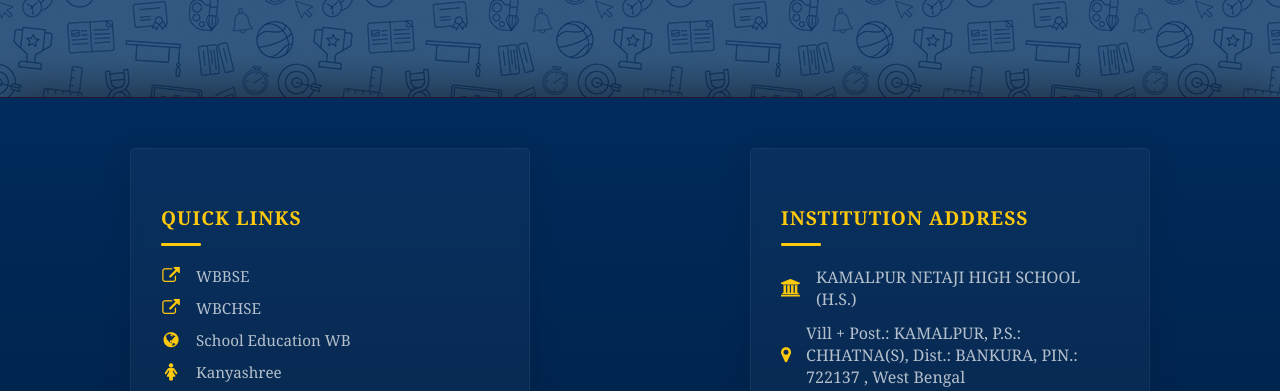
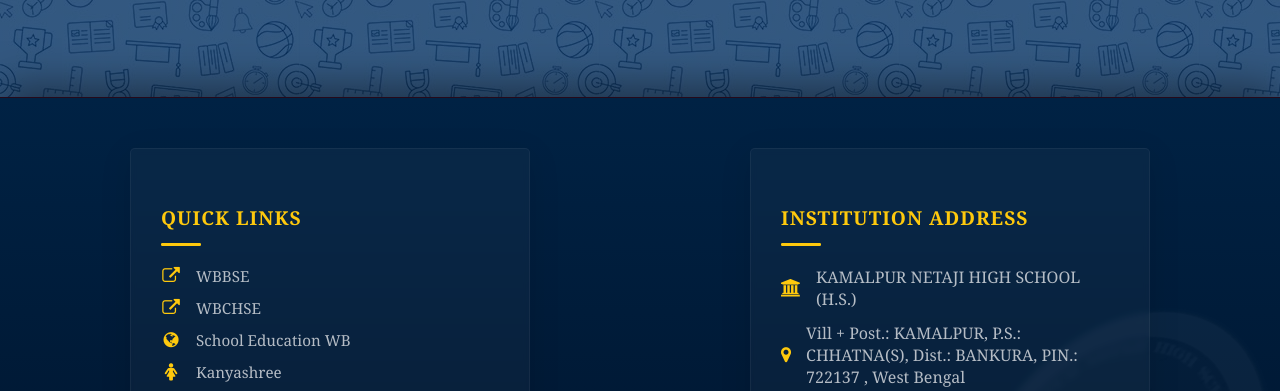
Before and after one commit to knhskamalpur/knhskamalpur.github.io, an Astro site: page / in a window 1280 px wide. Shown: the part 382-773 px from the top of the page. Built offline with nearby package versions, Linux system fonts and the light colour scheme; Astro itself is replaced by a stand-in of ours.

Commit message:
Add background image and hover effect to footer for enhanced aesthetics

```diff
--- a/src/styles/_footer.scss
+++ b/src/styles/_footer.scss
@@ -24,6 +24,24 @@ footer {
         height: 100%;
         background: radial-gradient(circle at 50% 100%, rgba(254, 201, 13, 0.05), transparent 50%);
         pointer-events: none;
+    }
+
+    &::after {
+        content: '';
+        position: absolute;
+        top: 20%;
+        right: -5%;
+        width: 500px;
+        height: 500px;
+        background-image: url('/assets/images/knhs.webp');
+        background-repeat: no-repeat;
+        background-position: center;
+        background-size: contain;
+        opacity: 0.04;
+        transform: perspective(1000px) rotateX(30deg) rotateY(-35deg) rotateZ(15deg);
+        pointer-events: none;
+        filter: grayscale(100%) brightness(2);
+        z-index: 0;
     }
 
     .footer-content {
@@ -67,6 +85,12 @@ footer {
         -o-transition: -o-transform 0.3s ease, -o-box-shadow 0.3s ease;
         transition: transform 0.3s ease, box-shadow 0.3s ease;
 
+        &:hover {
+            transform: translateY(-5px);
+            box-shadow: 0 12px 48px rgba(0, 0, 0, 0.3);
+            border-color: rgba(254, 201, 13, 0.1);
+            background: rgba(255, 255, 255, 0.05);
+        }
 
         h4 {
             color: var(--accent);
--- a/src/styles/_variables.scss
+++ b/src/styles/_variables.scss
@@ -7,8 +7,8 @@
   --text-primary: white;
   --text-secondary: rgba(255, 255, 255, 0.8);
   --text-muted: rgba(255, 255, 255, 0.5);
-  --footer-bg-start: #001a38;
-  --footer-bg-end: #002b5c;
+  --footer-bg-start: #000c1f;
+  --footer-bg-end: #002244;
   --glass-bg: rgba(255, 255, 255, 0.05);
   --glass-border: rgba(255, 255, 255, 0.1);
   --shadow-dark: rgba(0,0,0,0.4);
```
